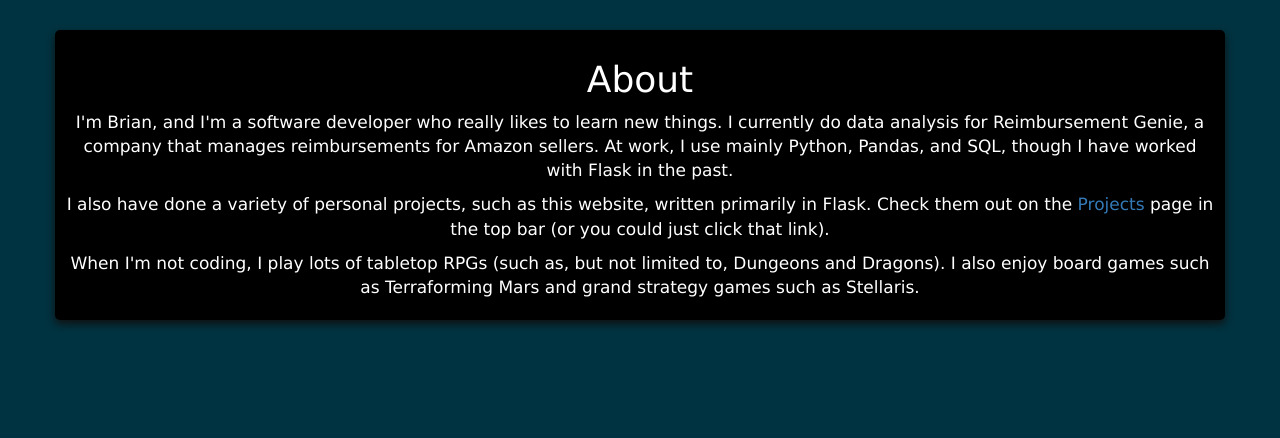
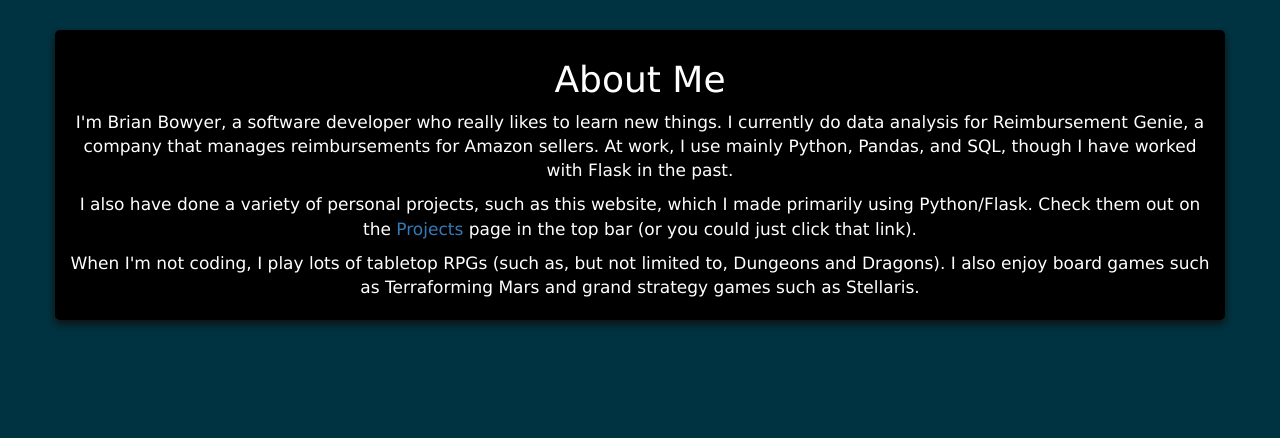
Before and after one commit to Brian-Bowyer/Personal-Website, a Flask app: page / in a window 1280 px wide. Shown: the part 54-492 px from the top of the page. Run offline with Flask 2, Linux system fonts and the light colour scheme; some libraries are stand-ins or nearby versions.

Commit message:
minor text tweaks

```diff
--- a/website/templates/about.html
+++ b/website/templates/about.html
@@ -6,11 +6,11 @@
     <main class="container">
         <div class='row content-card'>
             <div class='col'>
-                <h1>About</h1>
-                <p>I'm Brian, and I'm a software developer who really likes to learn new things.
+                <h1>About Me</h1>
+                <p>I'm Brian Bowyer, a software developer who really likes to learn new things.
                     I currently do data analysis for Reimbursement Genie, a company that manages reimbursements for Amazon sellers.
                     At work, I use mainly Python, Pandas, and SQL, though I have worked with Flask in the past.</p>
-                <p>I also have done a variety of personal projects, such as this website, written primarily in Flask. Check them out on the <a href="{{url_for('projects')}}">Projects</a> page in the top bar (or you could just click that link).</p>
+                <p>I also have done a variety of personal projects, such as this website, which I made primarily using Python/Flask. Check them out on the <a href="{{url_for('projects')}}">Projects</a> page in the top bar (or you could just click that link).</p>
                 <p>When I'm not coding, I play lots of tabletop RPGs (such as, but not limited to, Dungeons and Dragons).
                     I also enjoy board games such as Terraforming Mars and grand strategy games such as Stellaris.
                 </p>
```
